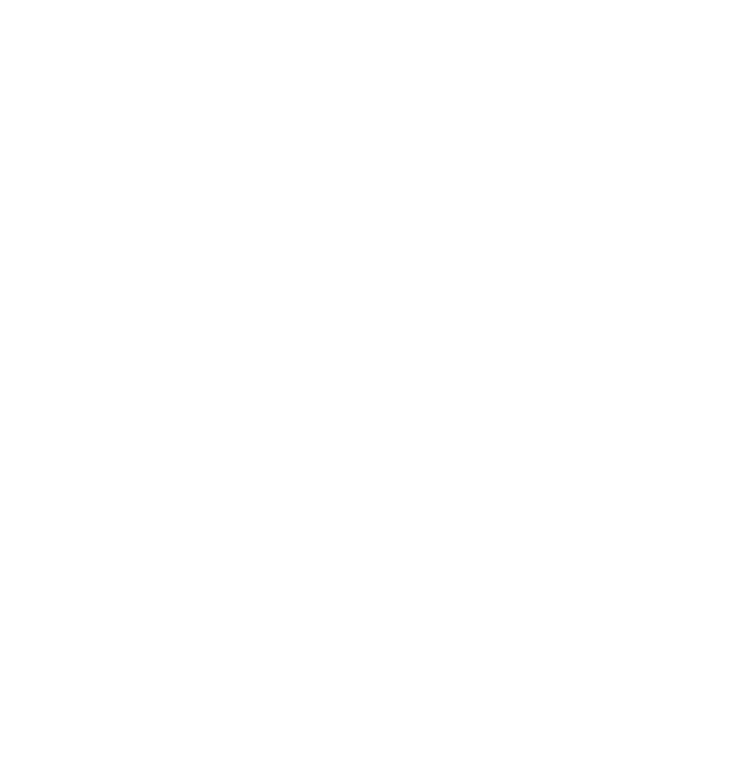
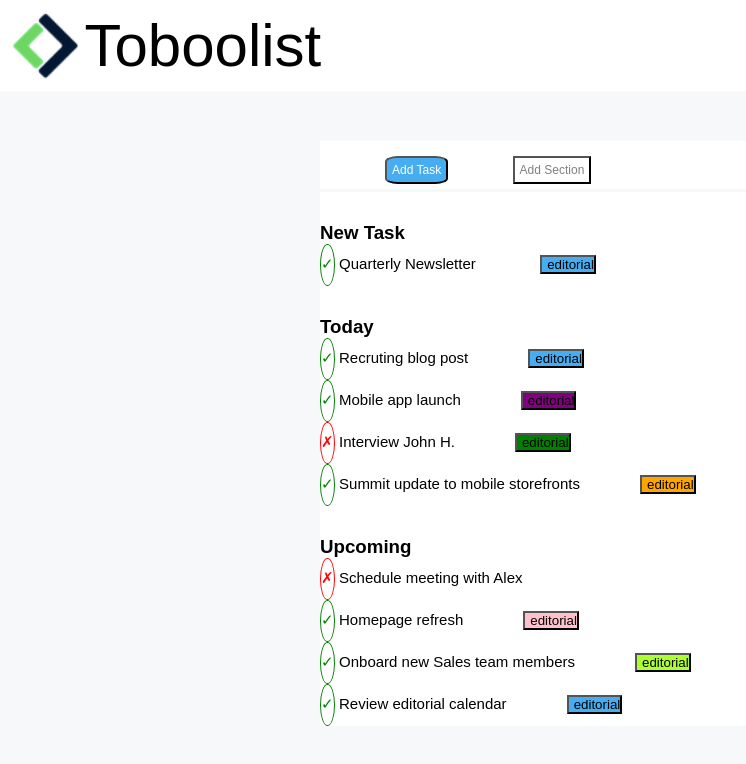
Before and after one commit to mirkettinho/html-css-toboolist, a plain HTML site: page index.html in a window 1280 px wide. Shown: the whole page, without its empty margins (0-746 px from the left). Drawn offline with Linux system fonts and the light colour scheme.

Commit message:
[add] main

```diff
--- a/css/style.css
+++ b/css/style.css
@@ -2,4 +2,118 @@
   margin: 0;
   padding: 0;
   box-sizing: border-box;
+  font-family: Arial, Helvetica, sans-serif
 }
+
+header{
+  background-color: rgb(255, 255, 255);
+  padding: 10px;
+}
+
+header img{
+  width: 70px;
+  vertical-align: middle;
+}
+
+header span{
+  font-size: 60px;
+  vertical-align: middle;
+}
+
+.container-sfondo{
+  background-color: #f6f8f9;
+  width: 100%;
+  height: 100vh;
+  padding-top: 50px;
+
+}
+
+.container{
+  width: 50%;
+  margin: auto;
+  background-color: rgb(255, 255, 255);
+}
+
+button{
+  margin-left: 60px;
+  margin-top: 10px;
+  padding-left: 5px;
+}
+
+.container-pulsanti{
+  border-bottom: 3px solid #f6f8f9;
+  padding: 5px;
+
+
+}
+
+.button-1{
+  padding: 5px;
+  border-radius: 20%;
+  background-color: #47adf1;
+  color: white;
+  font-size: 12px;
+}
+
+.button-2{
+  padding: 5px;
+  border-radius: 1x;
+  background-color: white;
+  color: grey;
+  font-size: 12px;
+
+}
+
+.new-task{
+  margin-top: 30px;
+  margin-bottom: 30px;
+}
+
+/* .new-task span{
+  font-size: 15px;
+} */
+
+section span{
+  font-size: 15px;
+  padding-top: 10px;
+  padding-bottom: 12px;
+  display: inline-block;
+
+}
+
+.spunta{
+  color: green;
+  border: 1px solid green;
+  border-radius: 50%;
+}
+
+.croce{
+  color: red;
+  border: 1px solid red;
+  border-radius: 50%;
+
+}
+
+.bottone-blu{
+  background-color: #47adf1;
+}
+
+.bottone-viola{
+  background-color: purple;
+}
+
+.bottone-verde{
+  background-color: green;
+}
+
+.bottone-arancione{
+  background-color: orange;
+}
+
+.bottone-rosa{
+  background-color: pink;
+}
+
+.bottone-verdechiaro{
+  background-color: greenyellow;
+}
--- a/index.html
+++ b/index.html
@@ -11,32 +11,59 @@
 
   <!-- logo -->
   <header>
-
+    <img src="./img/logo copia.png" alt="Logo Toboolist" title="Logo Tobbolist">
+    <span>Toboolist</span>
   </header>
 
   <main>
+    <div class="container-sfondo">
+
       <!-- container -->
       <div class="container">
 
         <!-- pulsanti -->
-      <section>
-
+        <section class="container-pulsanti">
+          <button class="button-1">Add Task</button>
+          <button class="button-2">Add Section</button>
         </section>
 
+
         <!-- new task -->
-      <section>
+        <section class="new-task">
+          <h3>New Task</h3>
+          <span class="spunta">&check;</span>
+          <span>Quarterly Newsletter</span>
+          <button class="bottone-blu">editorial</button>
 
         </section>
 
         <!-- today -->
-      <section>
+        <section class="new-task">
+          <h3>Today</h3>
+          <span class="spunta">&check;</span>
+          <span>Recruting blog post</span><button class="bottone-blu">editorial</button><br>
+          <span class="spunta">&check;</span>
+          <span>Mobile app launch</span><button class="bottone-viola">editorial</button><br>
+          <span class="croce">&cross;</span>
+          <span>Interview John H.</span><button class="bottone-verde">editorial</button><br>
+          <span class="spunta">&check;</span>
+          <span>Summit update to mobile storefronts</span><button class="bottone-arancione">editorial</button>
 
         </section>
 
         <!-- upcoming -->
-      <section>
-
+        <section class="new-task">
+          <h3>Upcoming</h3>
+          <span class="croce">&cross;</span>
+          <span>Schedule meeting with Alex</span><br>
+          <span class="spunta">&check;</span>
+          <span>Homepage refresh</span><button class="bottone-rosa">editorial</button><br>
+          <span class="spunta">&check;</span>
+          <span>Onboard new Sales team members</span><button class="bottone-verdechiaro">editorial</button><br>
+          <span class="spunta">&check;</span>
+          <span>Review editorial calendar</span><button class="bottone-blu">editorial</button>
         </section>
+      </div>
     </div>
   </main>
 
```
Lines whose indentation alone changed are shown as unchanged.
